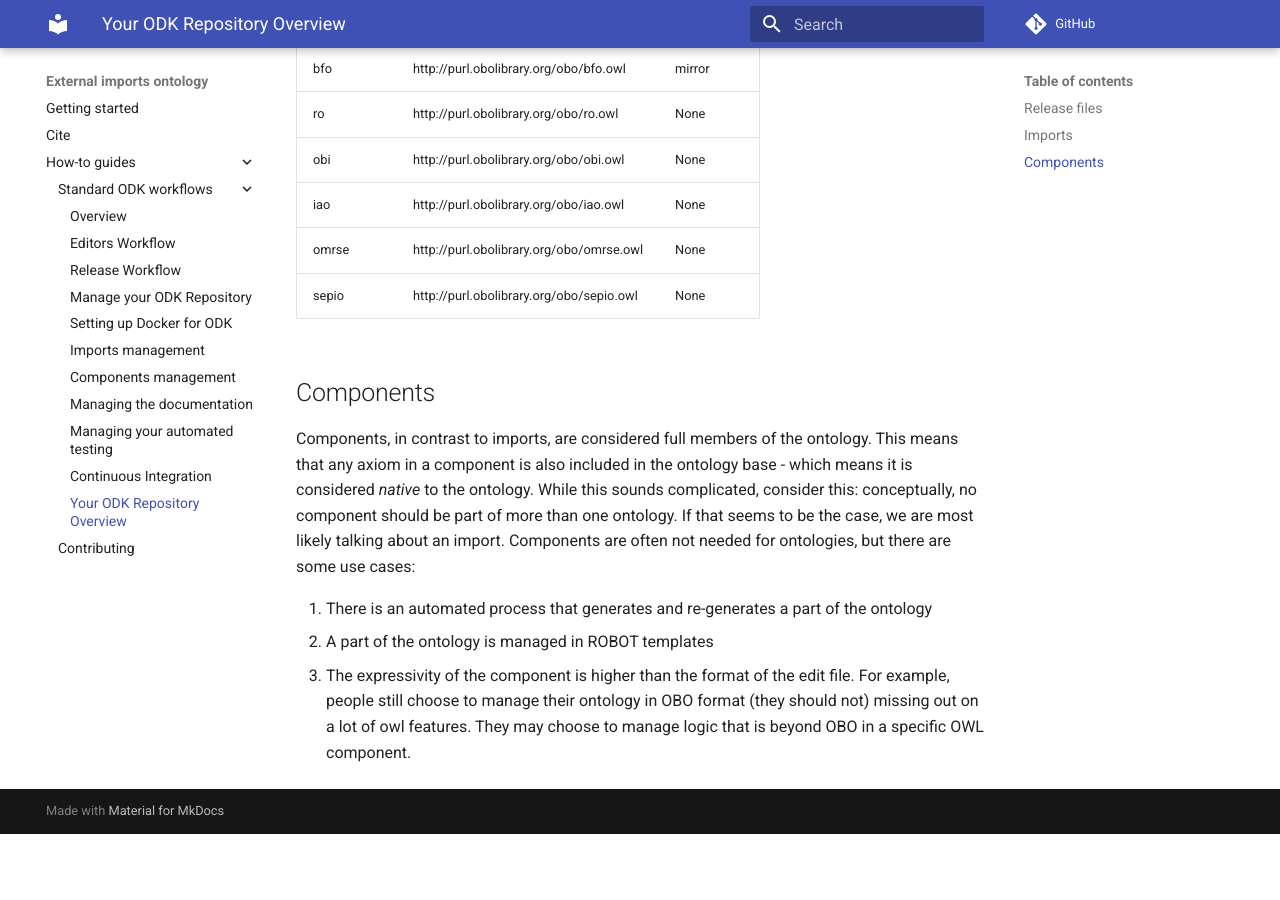
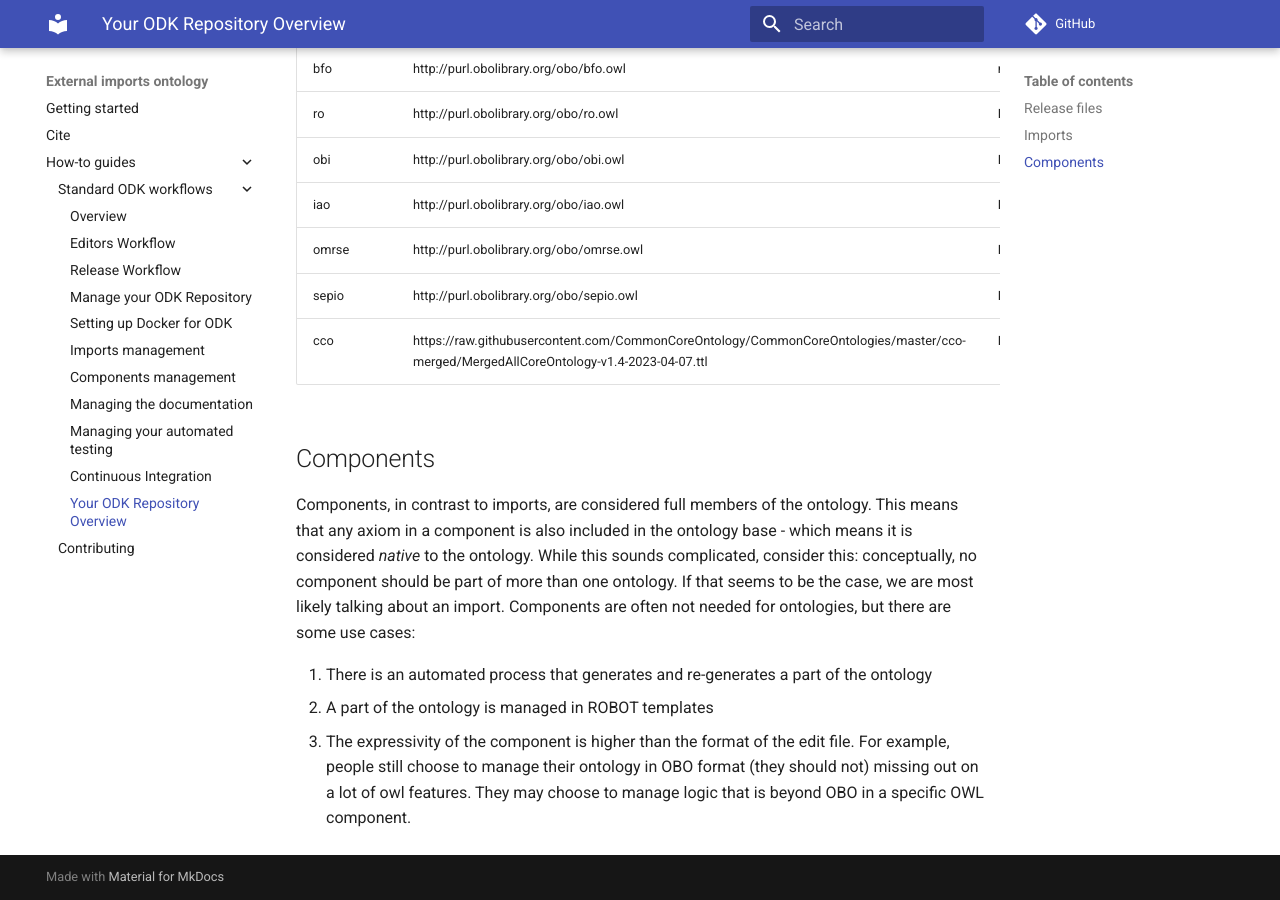
Before and after one commit to OpenLHS/OpenLHS-Imports, an MkDocs documentation site: the page built from docs/odk-workflows/RepositoryFileStructure.md, in a window 1280 px wide and 900 px high, scrolled down 707 px. Built offline with MkDocs 1.6.1 and Material for MkDocs 9.7.7, drawn with Linux system fonts in a browser that asks for light colours; comment, search, counter and statistics services are not loaded; before the commit the page ends 1541 px from its top, so only the background shows below that.

Commit message:
Added CCO imports
Agent and agent_in

```diff
--- a/docs/odk-workflows/RepositoryFileStructure.md
+++ b/docs/odk-workflows/RepositoryFileStructure.md
@@ -22,6 +22,7 @@ These are the current imports in OPENLHS-IMPORTS
 | iao | http://purl.obolibrary.org/obo/iao.owl | None |
 | omrse | http://purl.obolibrary.org/obo/omrse.owl | None |
 | sepio | http://purl.obolibrary.org/obo/sepio.owl | None |
+| cco | https://raw.githubusercontent.com/CommonCoreOntology/CommonCoreOntologies/master/cco-merged/MergedAllCoreOntology-v1.4-2023-04-07.ttl | None |
 
 ## Components
 Components, in contrast to imports, are considered full members of the ontology. This means that any axiom in a component is also included in the ontology base - which means it is considered _native_ to the ontology. While this sounds complicated, consider this: conceptually, no component should be part of more than one ontology. If that seems to be the case, we are most likely talking about an import. Components are often not needed for ontologies, but there are some use cases:
--- a/src/ontology/OpenLHS-Imports-odk.yaml
+++ b/src/ontology/OpenLHS-Imports-odk.yaml
@@ -18,6 +18,8 @@ import_group:
     - id: iao
     - id: omrse
     - id: sepio
+    - id: cco
+      mirror_from: "https://raw.githubusercontent.com/CommonCoreOntology/CommonCoreOntologies/master/cco-merged/MergedAllCoreOntology-v1.4-2023-04-07.ttl"
 robot_report:
   custom_sparql_exports:
     - base-classes-report
```
Also changed, not shown: 8 other files.
